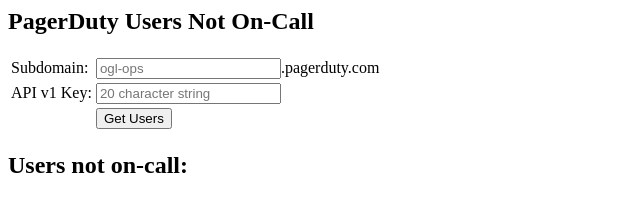
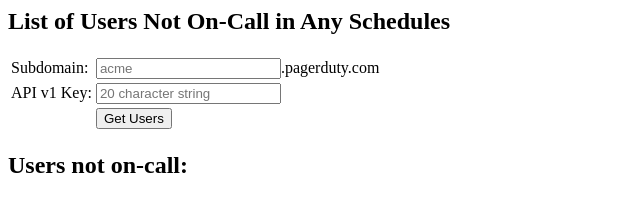
Before and after one commit to ancydow/addons, a plain HTML site: page user_not_oncall/index.html in a window 1280 px wide. Shown: the whole page, without its empty margins (0-640 px from the left). Drawn offline with Linux system fonts and the light colour scheme.

Commit message:
Update index.html

```diff
--- a/user_not_oncall/index.html
+++ b/user_not_oncall/index.html
@@ -1,4 +1,4 @@
-<h2>PagerDuty Users Not On-Call</h2>
+<h2>List of Users Not On-Call in Any Schedules</h2>
 
 <div>
     <form name="myform" method="post">
@@ -6,7 +6,7 @@
             <tr>
                 <td>Subdomain:</td>
                 <td>
-                    <input type="text" name="subdomain" placeholder="ogl-ops" value="" />.pagerduty.com</td>
+                    <input type="text" name="subdomain" placeholder="acme" value="" />.pagerduty.com</td>
             </tr>
             <tr>
                 <td>API v1 Key:</td>
```
